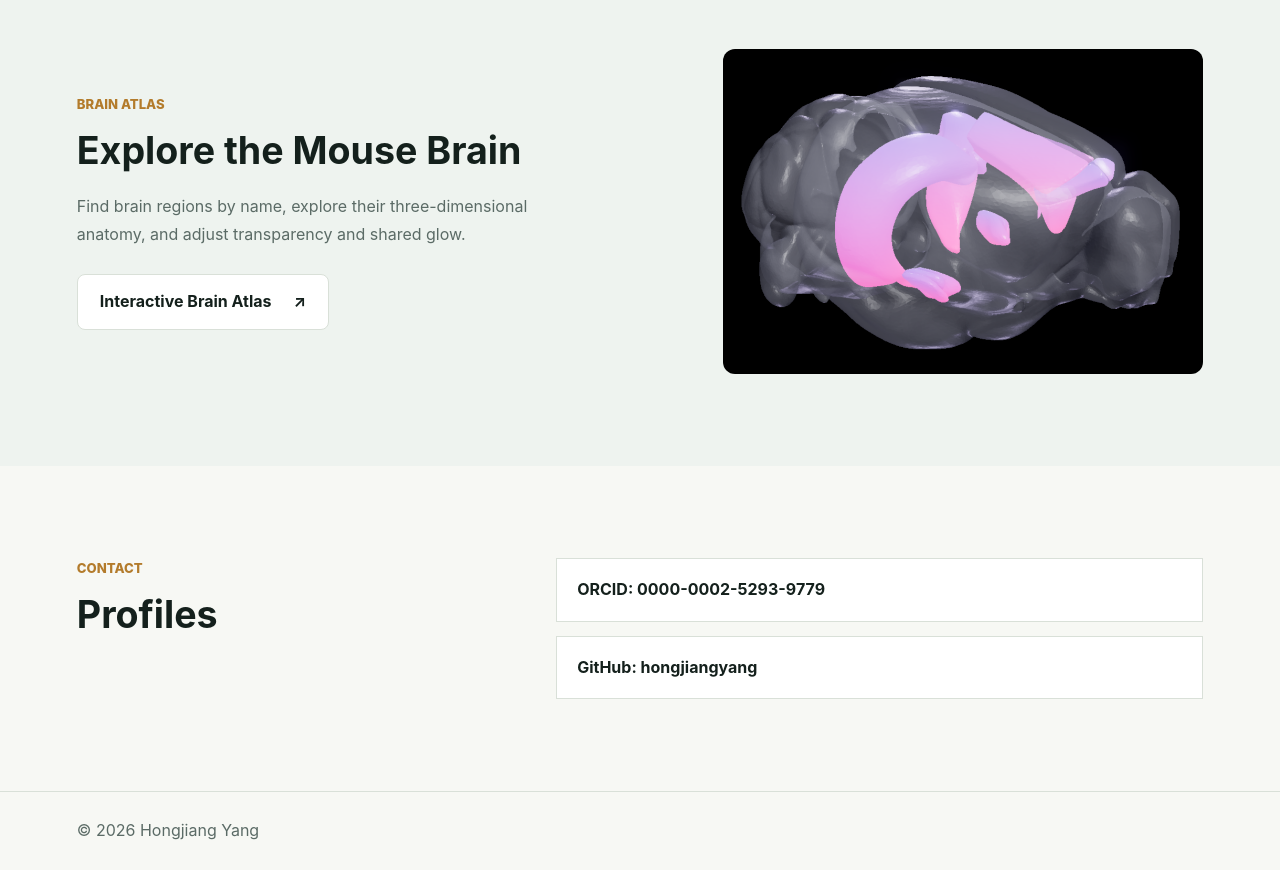
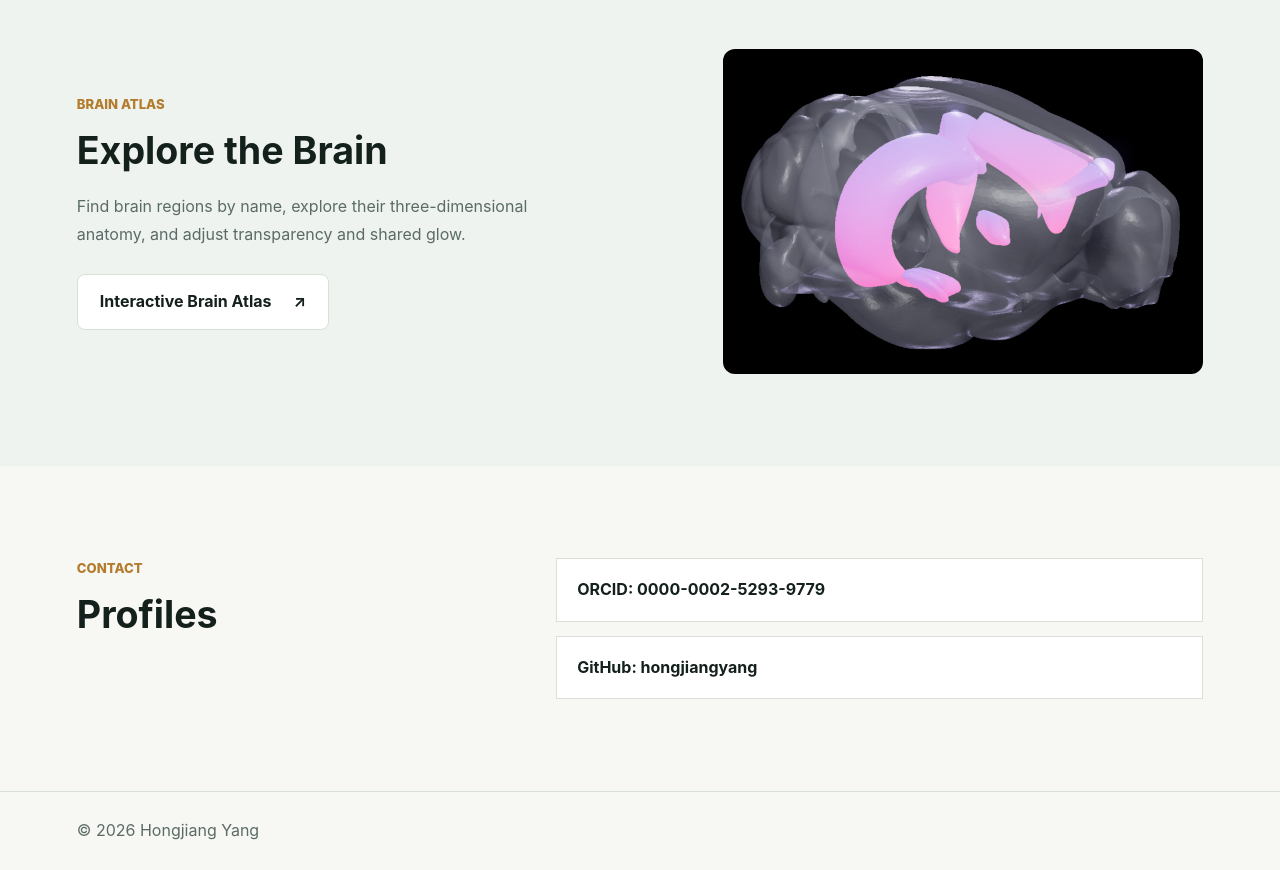
Before and after one commit to hongjiangyang/hongjiangyang.github.io, a plain HTML site: page index.html in a window 1280 px wide. Shown: the part 2920-3790 px from the top of the page. Drawn offline with Linux system fonts and the light colour scheme.

Commit message:
Rename homepage atlas heading to Explore the Brain

```diff
--- a/index.html
+++ b/index.html
@@ -121,7 +121,7 @@
         <div class="section-inner atlas-feature">
           <div class="atlas-copy">
             <p class="section-kicker">Brain Atlas</p>
-            <h2>Explore the Mouse Brain</h2>
+            <h2>Explore the Brain</h2>
             <p class="atlas-description">Find brain regions by name, explore their three-dimensional anatomy, and adjust transparency and shared glow.</p>
             <a class="atlas-button" href="brain-atlas/">Interactive Brain Atlas <span aria-hidden="true">↗</span></a>
           </div>
```
